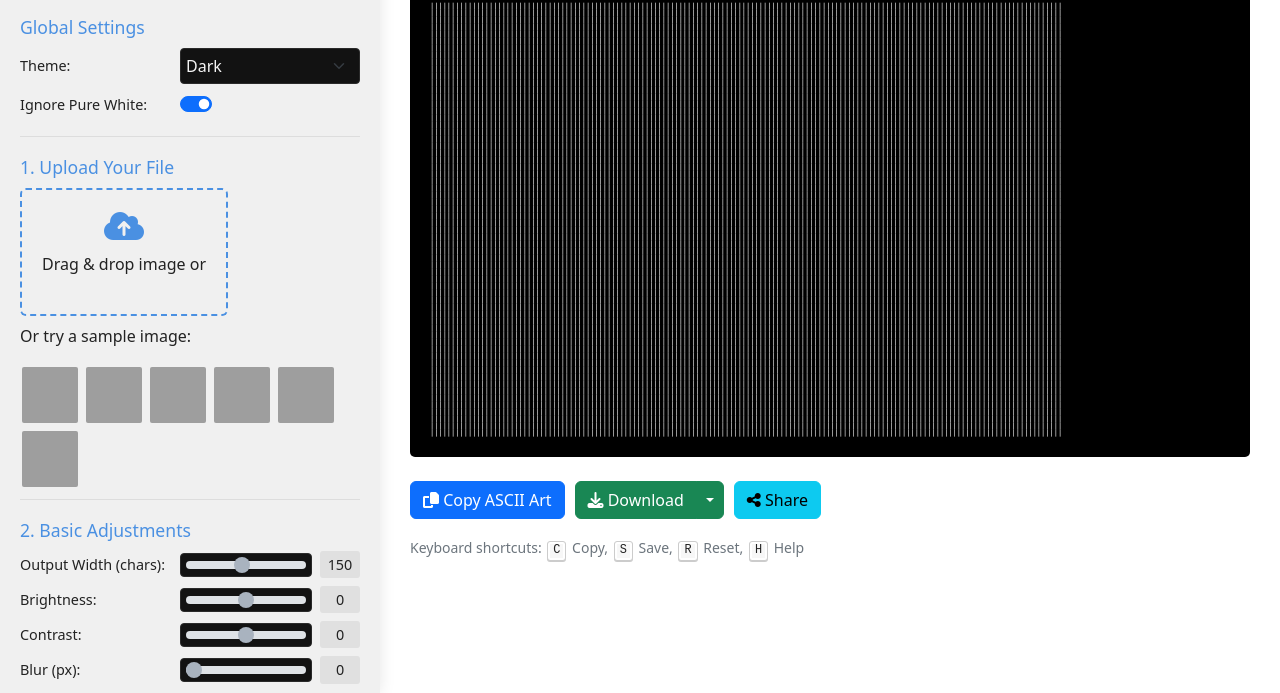
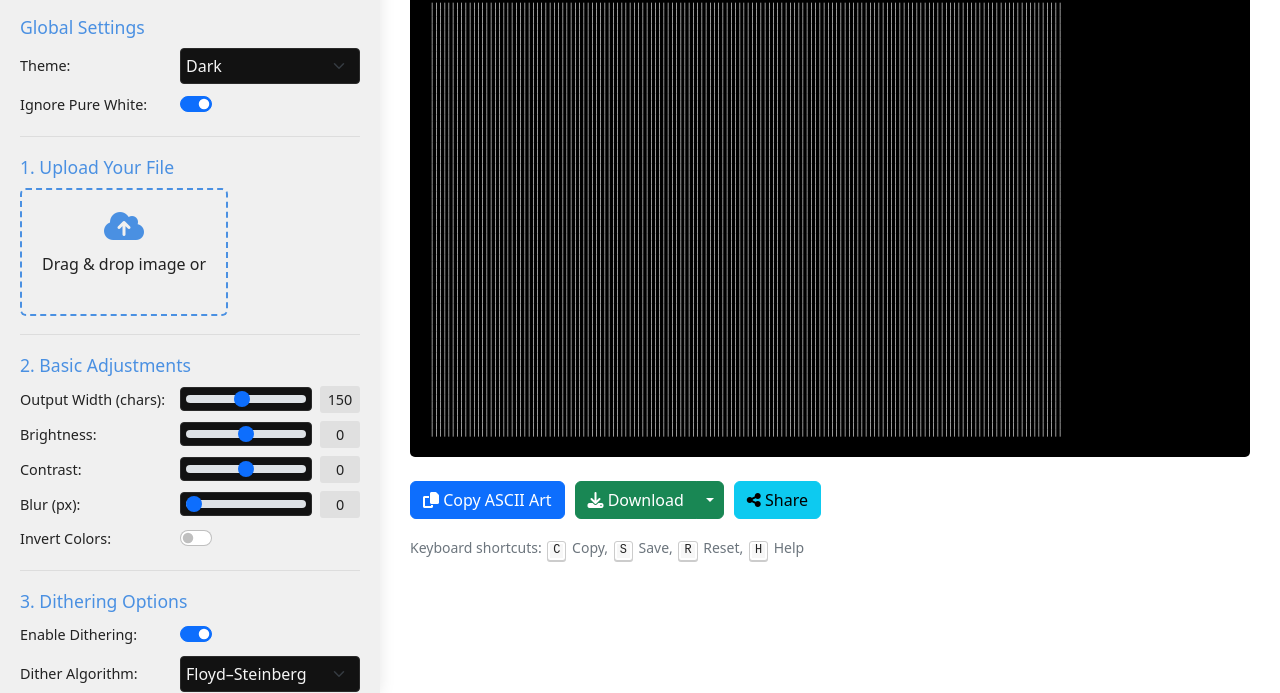
Before and after one commit to ESTG-REPO/ascii, a plain HTML site: page index.html in a window 1280 px wide. Shown: the part 107-800 px from the top of the page. Drawn offline with nearby package versions, Linux system fonts and the light colour scheme; grey boxes are pictures that could not be loaded.

Commit message:
remove sample image functionality

```diff
--- a/index.html
+++ b/index.html
@@ -63,15 +63,6 @@
             <i class="fas fa-cloud-upload-alt"></i>
             <p>Drag & drop image or</p>
             <input type="file" id="upload" accept="image/*" class="form-control">
-          </div>
-        </div>
-        <!-- Sample Images Gallery -->
-        <div class="sample-images mt-2">
-          <p>Or try a sample image:</p>
-          <div class="sample-thumbnails d-flex flex-wrap gap-1">
-            <!-- Sample images will be added here by JavaScript -->
-          </div>
-        </div>
       </section>
 
       <section class="control-group image-processing">
```
